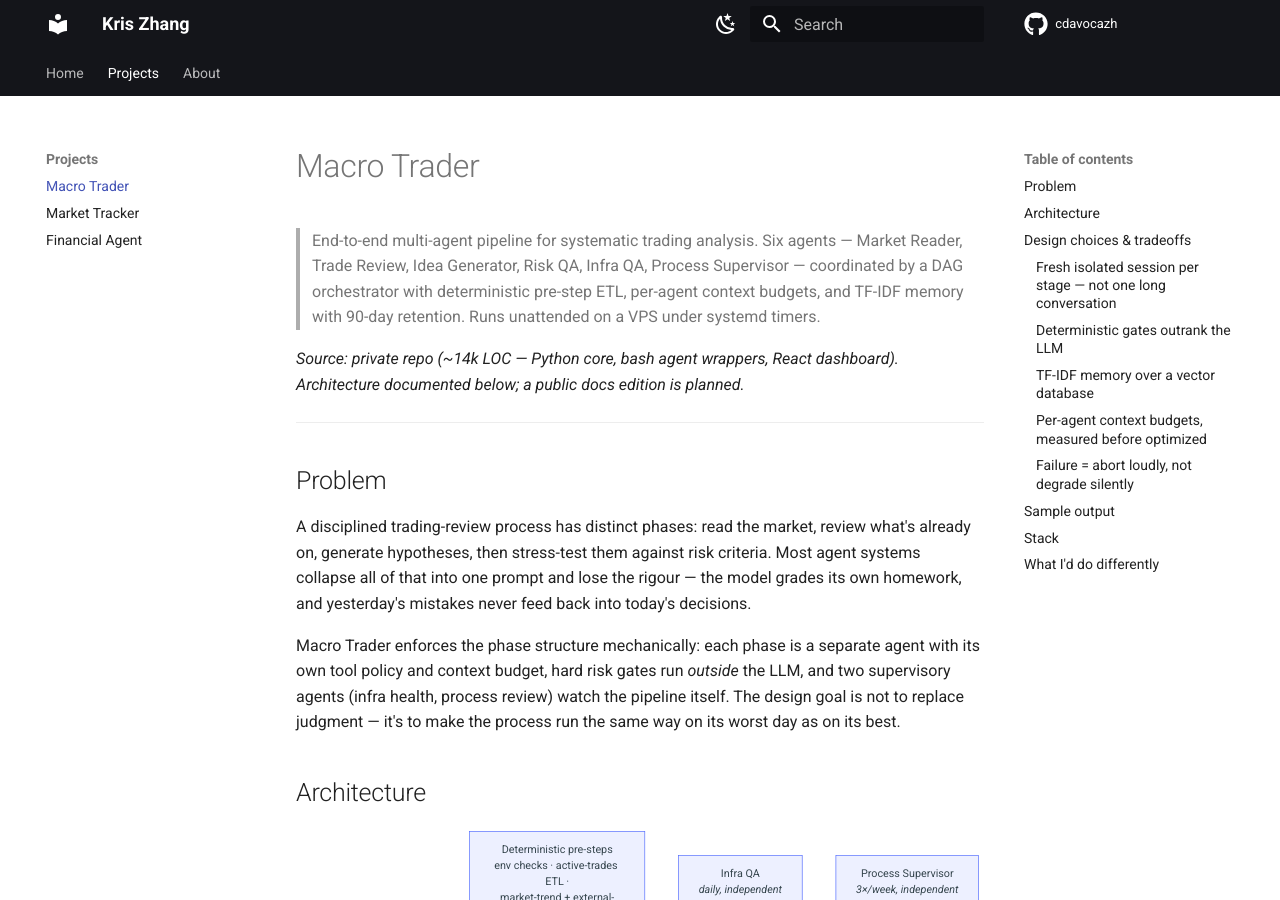
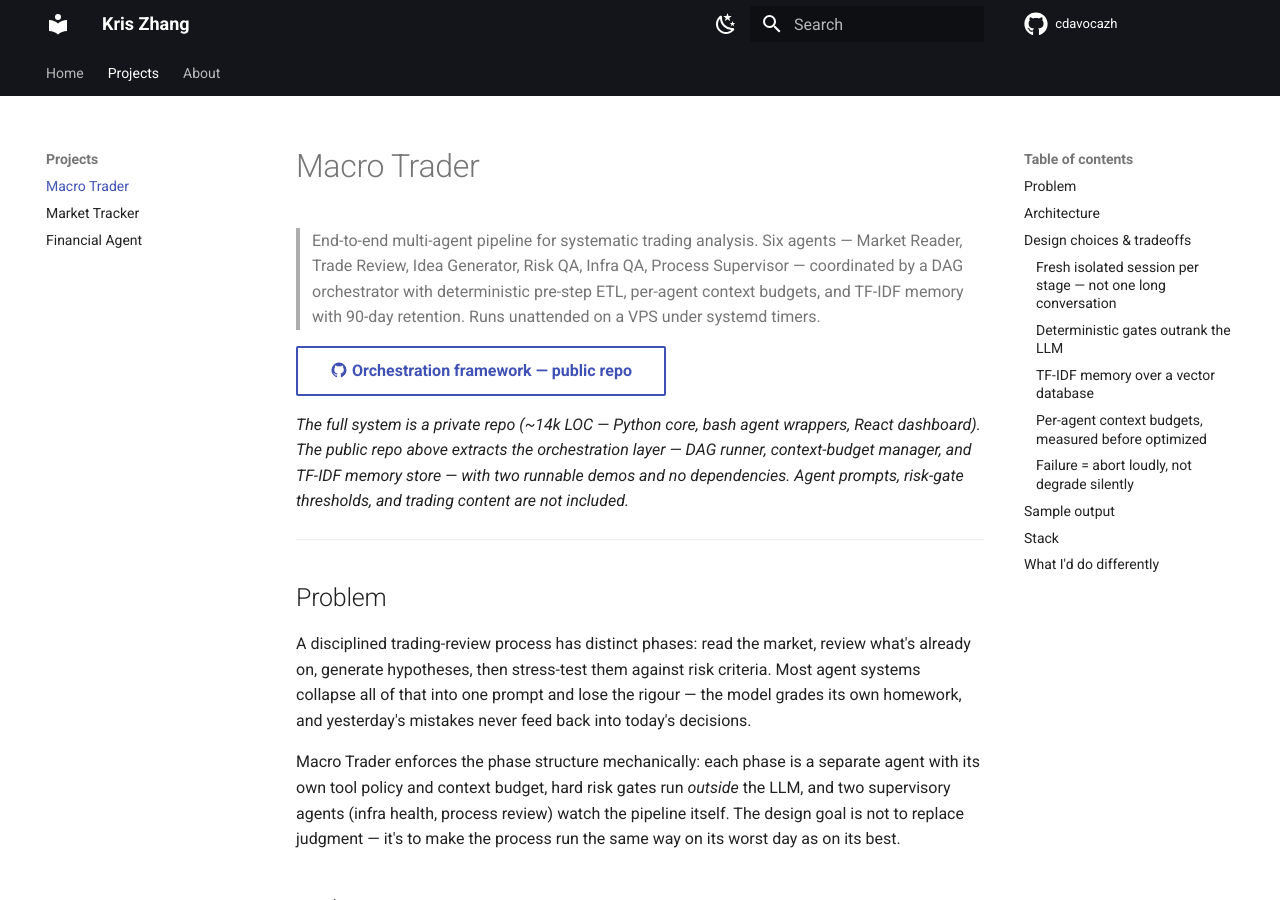
Before and after one commit to cdavocazh/cdavocazh.github.io, an MkDocs documentation site: the page built from docs/projects/macro-trader.md, in a window 1280 px wide and 900 px high. Built offline with MkDocs 1.6.1 and Material for MkDocs 9.7.7, drawn with Linux system fonts in a browser that asks for light colours; a script that is not in the unit is left out.

Commit message:
Link public repos from project pages; neutral preview snippet
Co-Authored-By: Claude Opus 5 <noreply@anthropic.com>

```diff
--- a/docs/projects/macro-trader.md
+++ b/docs/projects/macro-trader.md
@@ -6,8 +6,13 @@
 > ETL, per-agent context budgets, and TF-IDF memory with 90-day retention.
 > Runs unattended on a VPS under systemd timers.
 
-*Source: private repo (~14k LOC — Python core, bash agent wrappers, React
-dashboard). Architecture documented below; a public docs edition is planned.*
+[:material-github: Orchestration framework — public repo](https://github.com/cdavocazh/macro-trader-orchestration){ .md-button }
+
+*The full system is a private repo (~14k LOC — Python core, bash agent
+wrappers, React dashboard). The public repo above extracts the orchestration
+layer — DAG runner, context-budget manager, and TF-IDF memory store — with two
+runnable demos and no dependencies. Agent prompts, risk-gate thresholds, and
+trading content are not included.*
 
 ---
 
--- a/mkdocs.yml
+++ b/mkdocs.yml
@@ -1,5 +1,5 @@
 site_name: Kris Zhang
-site_description: AI / Growth PM — agentic systems, financial data, product strategy
+site_description: Projects and writeups — agentic systems, financial-data pipelines, and market tooling
 site_url: https://cdavocazh.github.io/
 repo_url: https://github.com/cdavocazh
 repo_name: cdavocazh
```
Also changed, not shown: docs/projects/financial-agent.md (+6 -3 lines).
